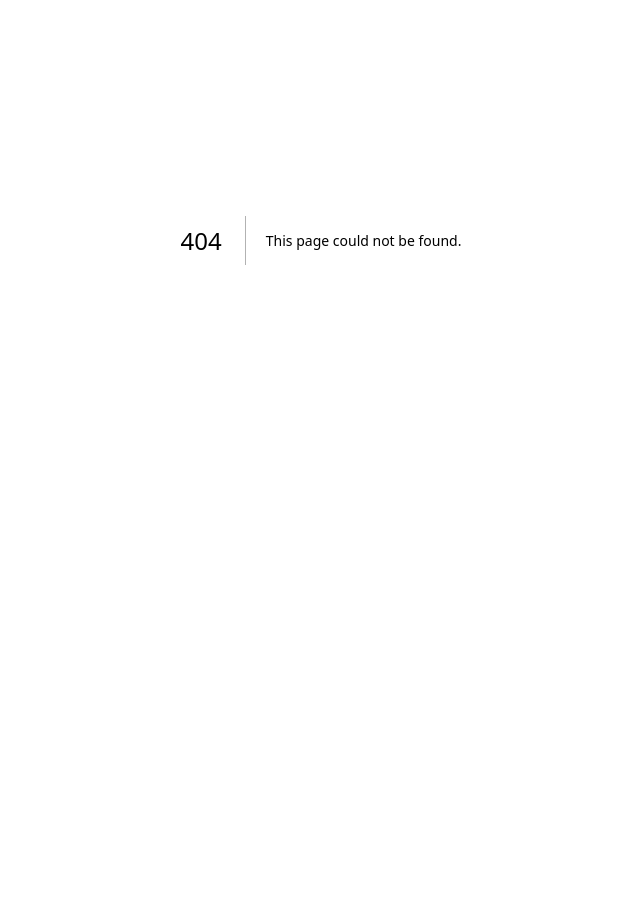
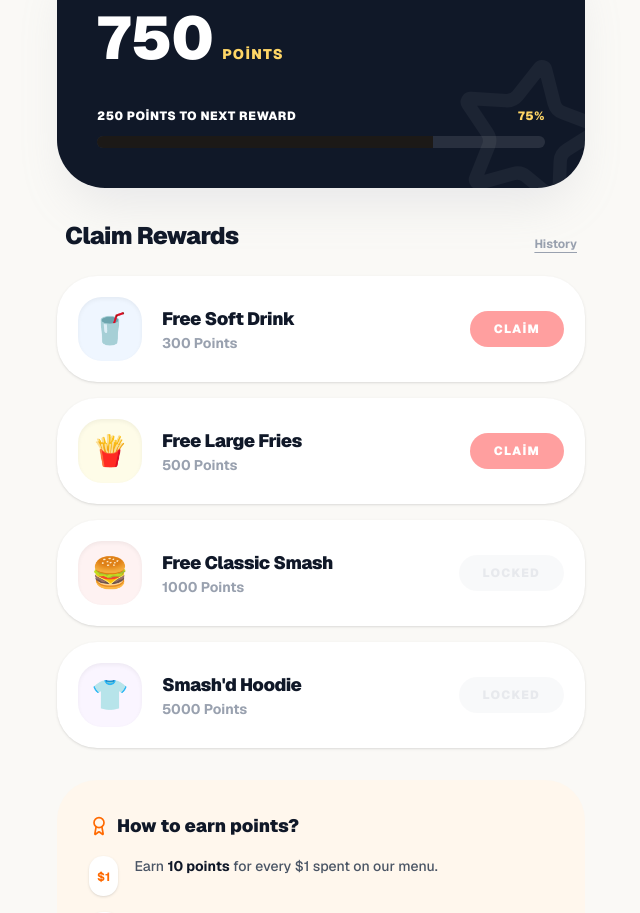
Before and after one commit to EnderKaran/Smashd-Fullstack-Ordering, a Next.js app in the folder smashd/: page /rewards in a window 1280 px wide. Before the commit this address had no page. Shown: the part 160-1073 px from the top of the page, without its empty margins (319-959 px from the left). Before the commit the page ends 800 px from the top, so only its background shows below. Built offline with nearby package versions, Linux system fonts and the light colour scheme.

Commit message:
rewards sayfası bitti

```diff
--- /dev/null
+++ b/smashd/app/(customer)/rewards/page.tsx
@@ -0,0 +1,116 @@
+"use client";
+
+import { useState, useEffect } from "react";
+import Link from "next/link";
+import { ChevronLeft, Gift, Star, Clock, ArrowRight, Award } from "lucide-react";
+import { Button } from "@/components/ui/button";
+import { Progress } from "@/components/ui/progress";
+
+export default function RewardsPage() {
+  const [points, setPoints] = useState(750);
+  const nextRewardPoints = 1000;
+  const progress = (points / nextRewardPoints) * 100;
+
+  const availableRewards = [
+    { id: 1, name: "Free Soft Drink", points: 300, icon: "🥤", color: "bg-blue-50" },
+    { id: 2, name: "Free Large Fries", points: 500, icon: "🍟", color: "bg-yellow-50" },
+    { id: 3, name: "Free Classic Smash", points: 1000, icon: "🍔", color: "bg-red-50" },
+    { id: 4, name: "Smash'd Hoodie", points: 5000, icon: "👕", color: "bg-purple-50" },
+  ];
+
+  return (
+    <div className="min-h-screen bg-[#FAF9F6] pb-12">
+      {/* 🔝 Header */}
+      <header className="px-8 py-6 flex justify-between items-center max-w-7xl mx-auto">
+        <Link href="/menu" className="w-10 h-10 bg-white rounded-full flex items-center justify-center shadow-sm hover:scale-110 transition-transform">
+          <ChevronLeft className="w-6 h-6 text-gray-900" />
+        </Link>
+        <span className="text-xl font-black italic tracking-tighter">Rewards</span>
+        <div className="w-10 h-10 bg-red-100 rounded-full flex items-center justify-center text-[#FF9F9F] font-black">JD</div>
+      </header>
+
+      <main className="max-w-xl mx-auto px-6 space-y-8 mt-4">
+
+        {/* 🏆 Puan Kartı (Hero Section) */}
+        <div className="bg-gray-900 rounded-[3rem] p-10 text-white relative overflow-hidden shadow-2xl shadow-gray-400/20">
+          <div className="relative z-10">
+            <p className="text-gray-400 font-bold uppercase tracking-[0.2em] text-xs mb-2">Total Balance</p>
+            <div className="flex items-baseline gap-2">
+              <h2 className="text-6xl font-black">{points}</h2>
+              <span className="text-[#FFD666] font-black tracking-widest uppercase text-sm">Points</span>
+            </div>
+
+            <div className="mt-10 space-y-3">
+              <div className="flex justify-between text-xs font-black uppercase tracking-wider">
+                <span>{nextRewardPoints - points} points to next reward</span>
+                <span className="text-[#FFD666]">75%</span>
+              </div>
+              <Progress value={progress} className="h-3 bg-white/10" />
+            </div>
+          </div>
+          {/* Arka plan süslemesi */}
+          <Star className="absolute -right-6 -bottom-6 w-40 h-40 text-white/5 rotate-12" />
+        </div>
+
+        {/* 🎁 Kullanılabilir Ödüller */}
+        <section className="space-y-6 text-left">
+          <div className="flex justify-between items-end px-2">
+            <h3 className="text-2xl font-black text-gray-900 tracking-tight">Claim Rewards</h3>
+            <Link href="/rewards/history" className="text-xs font-bold text-gray-400 underline underline-offset-4">History</Link>
+          </div>
+
+          <div className="grid grid-cols-1 gap-4">
+            {availableRewards.map((reward) => (
+              <div
+                key={reward.id}
+                className="bg-white rounded-[2.5rem] p-5 flex items-center justify-between shadow-sm border border-transparent hover:border-orange-100 transition-all group cursor-pointer"
+              >
+                <div className="flex items-center gap-5">
+                  <div className={`w-16 h-16 ${reward.color} rounded-[1.5rem] flex items-center justify-center text-3xl shadow-inner`}>
+                    {reward.icon}
+                  </div>
+                  <div>
+                    <h4 className="text-lg font-black text-gray-900 tracking-tight">{reward.name}</h4>
+                    <p className="text-sm font-bold text-gray-400">{reward.points} Points</p>
+                  </div>
+                </div>
+                <Button
+                  disabled={points < reward.points}
+                  className={`rounded-2xl px-6 font-black text-xs uppercase tracking-widest ${
+                    points >= reward.points
+                    ? "bg-[#FF9F9F] hover:bg-[#ff8a8a] text-white"
+                    : "bg-gray-100 text-gray-300"
+                  }`}
+                >
+                  {points >= reward.points ? "Claim" : "Locked"}
+                </Button>
+              </div>
+            ))}
+          </div>
+        </section>
+
+        {/* 📋 Nasıl Puan Kazanılır? */}
+        <section className="bg-orange-50 rounded-[2.5rem] p-8 text-left">
+          <h3 className="text-lg font-black text-gray-900 mb-4 flex items-center gap-2">
+            <Award className="text-orange-500" size={20} /> How to earn points?
+          </h3>
+          <ul className="space-y-4">
+            <li className="flex gap-4 items-start">
+              <div className="bg-white p-2 rounded-xl shadow-sm text-orange-500">
+                <span className="font-bold text-xs">$1</span>
+              </div>
+              <p className="text-sm text-gray-600 font-medium">Earn <span className="font-bold text-gray-900">10 points</span> for every $1 spent on our menu.</p>
+            </li>
+            <li className="flex gap-4 items-start">
+              <div className="bg-white p-2 rounded-xl shadow-sm text-orange-500">
+                <span className="font-bold text-xs">🎁</span>
+              </div>
+              <p className="text-sm text-gray-600 font-medium">Get <span className="font-bold text-gray-900">100 bonus points</span> on your first order.</p>
+            </li>
+          </ul>
+        </section>
+
+      </main>
+    </div>
+  );
+}
--- /dev/null
+++ b/smashd/components/ui/progress.tsx
@@ -0,0 +1,31 @@
+"use client"
+
+import * as React from "react"
+import { Progress as ProgressPrimitive } from "radix-ui"
+
+import { cn } from "@/lib/utils"
+
+function Progress({
+  className,
+  value,
+  ...props
+}: React.ComponentProps<typeof ProgressPrimitive.Root>) {
+  return (
+    <ProgressPrimitive.Root
+      data-slot="progress"
+      className={cn(
+        "relative h-2 w-full overflow-hidden rounded-full bg-primary/20",
+        className
+      )}
+      {...props}
+    >
+      <ProgressPrimitive.Indicator
+        data-slot="progress-indicator"
+        className="h-full w-full flex-1 bg-primary transition-all"
+        style={{ transform: `translateX(-${100 - (value || 0)}%)` }}
+      />
+    </ProgressPrimitive.Root>
+  )
+}
+
+export { Progress }
--- a/smashd/package.json
+++ b/smashd/package.json
@@ -21,6 +21,7 @@
     "lucide-react": "^0.563.0",
     "next": "16.1.4",
     "next-qrcode": "^2.5.1",
+    "radix-ui": "^1.4.3",
     "react": "19.2.3",
     "react-dom": "19.2.3",
     "react-leaflet": "^5.0.0",
```
Also changed, not shown: 1 other file (tests, documents, lock files or other folders).
